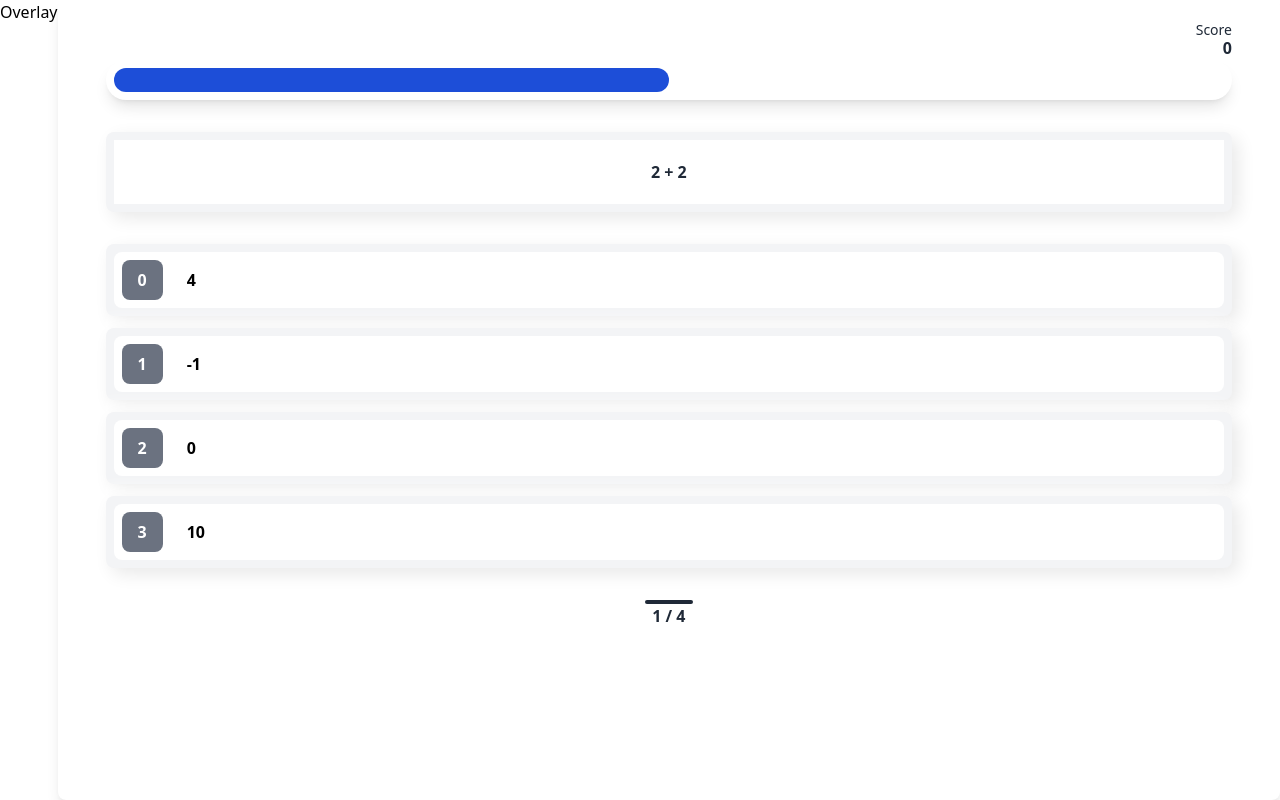
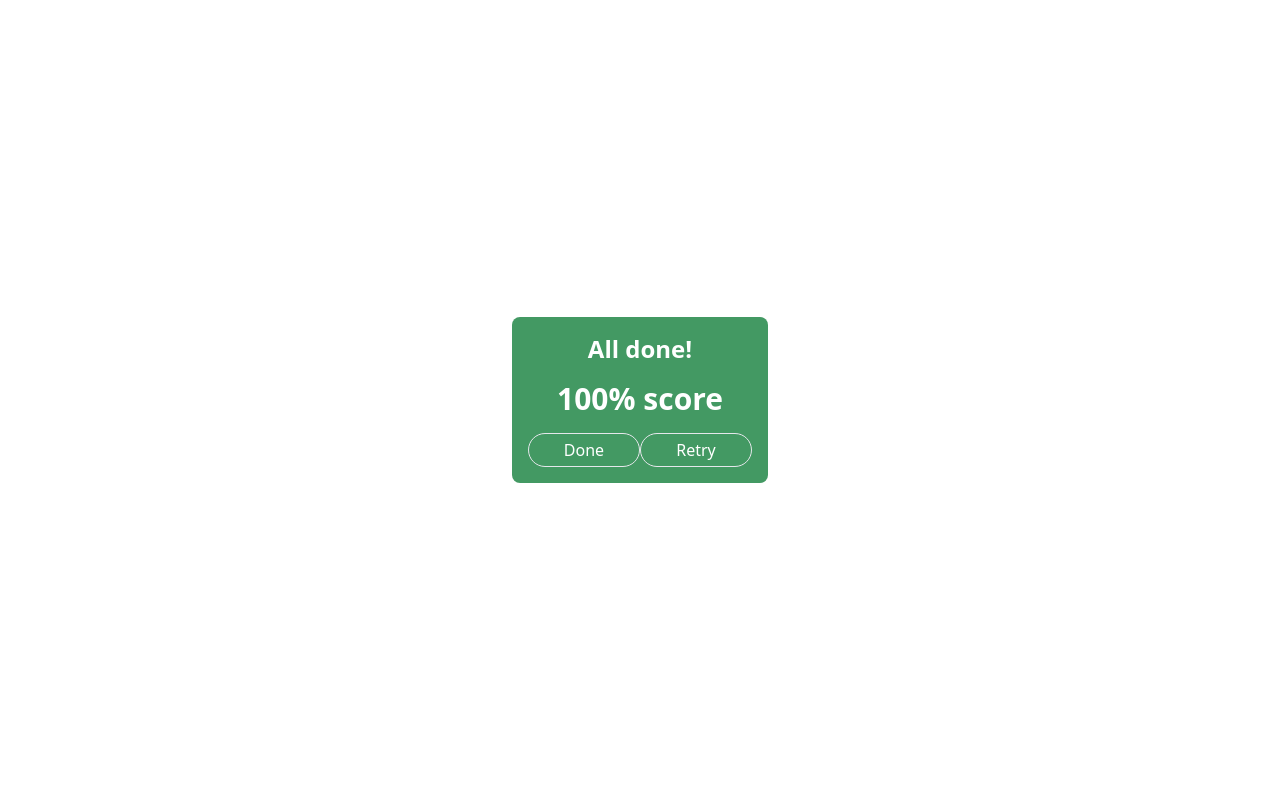
Before and after one commit to roma-marshall/QuizApp, a Vue app: page / in a window 1280 px wide. Built offline with nearby package versions, Linux system fonts and the light colour scheme.

Commit message:
overlay styled

```diff
--- a/src/components/CompleteOverlay.vue
+++ b/src/components/CompleteOverlay.vue
@@ -1,6 +1,13 @@
 <template>
-  <div>
-    Overlay
+  <div class="w-screen h-screen absolute z-30 bg-white bg-black/50 flex justify-center items-center">
+    <div class="bg-green-700/80 p-4 rounded-lg text-center text-white">
+      <p class="font-bold text-2xl">All done!</p>
+      <p class="my-4 font-bold text-3xl">100% score</p>
+      <div class="flex justify-around">
+        <div class="rounded-full py-1 w-28 border cursor-pointed hover:text-black hover:bg-white">Done</div>
+        <div class="rounded-full py-1 w-28 border cursor-pointed hover:text-black hover:bg-white">Retry</div>
+      </div>
+    </div>
   </div>
 </template>
 
```
